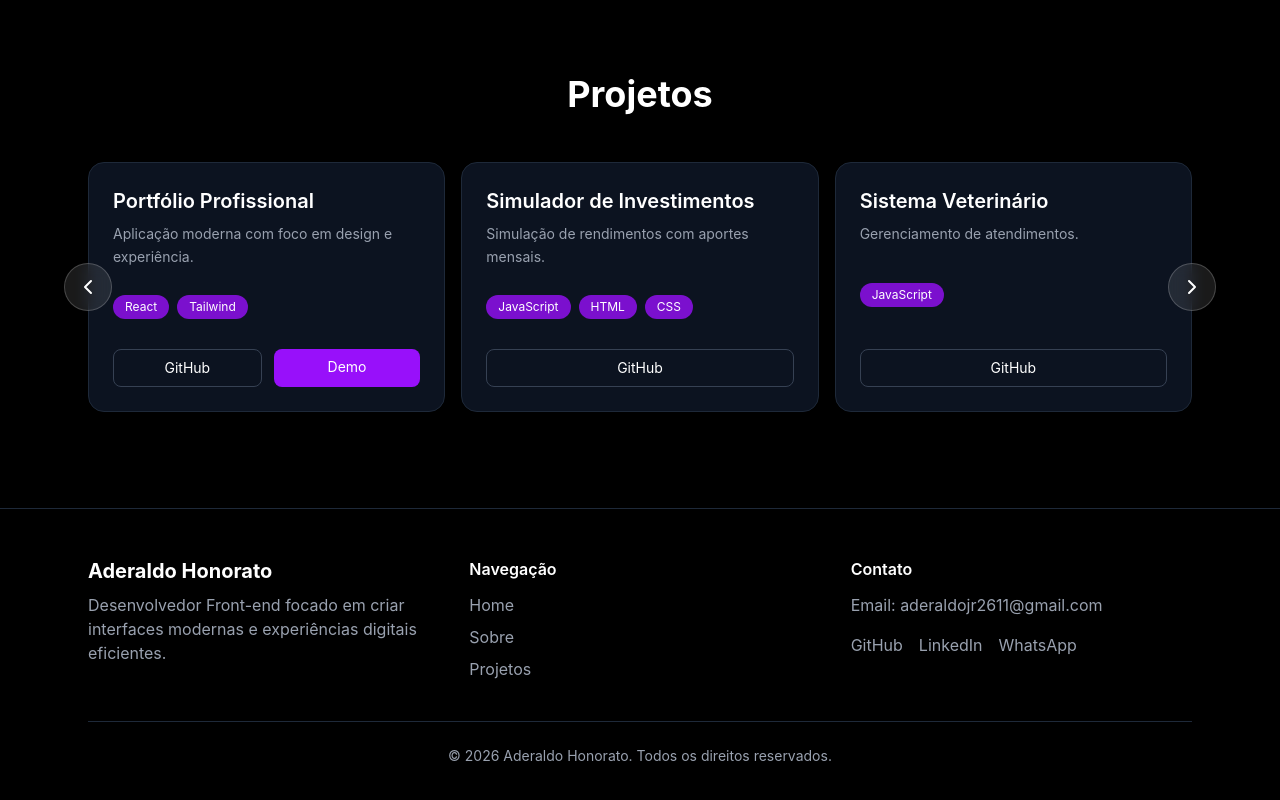
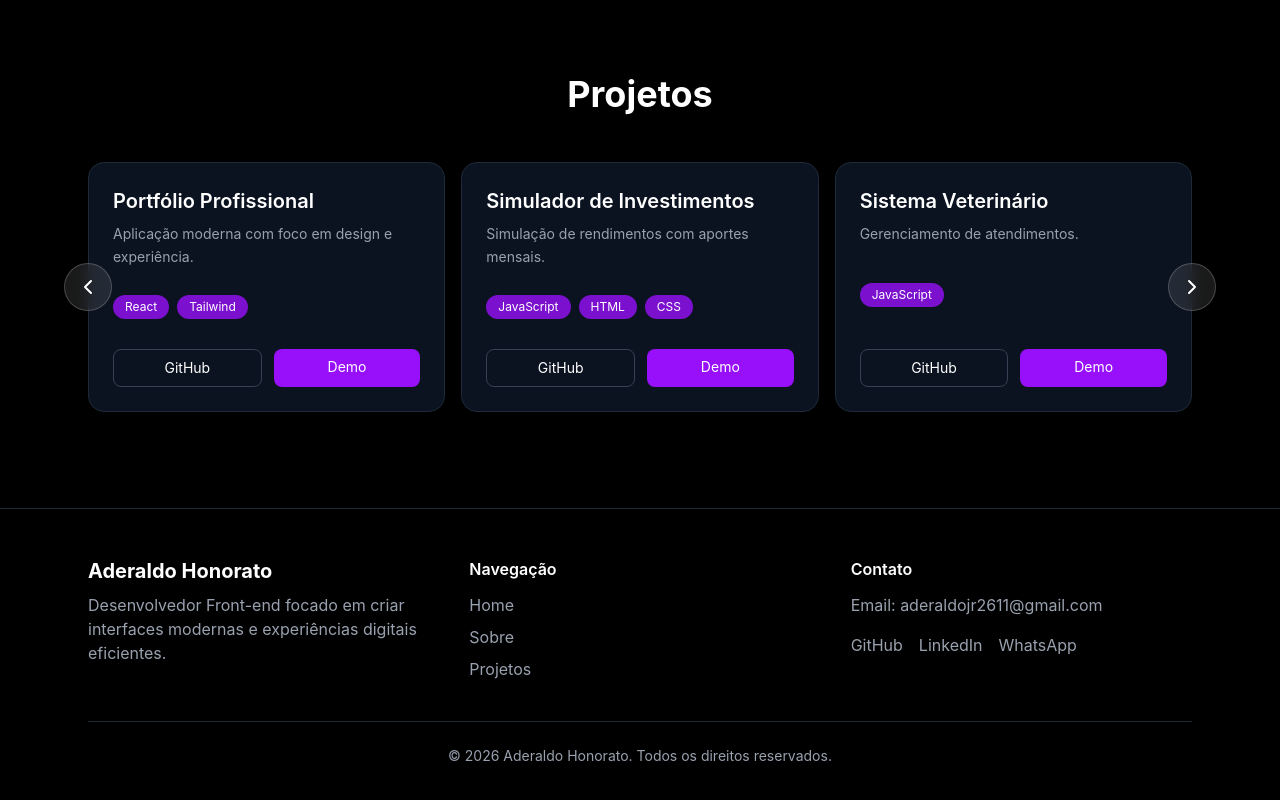
Before and after one commit to 4deraldo/4deraldo-portifolio, a React (Vite) app: page / in a window 1280 px wide. Shown: the part 1770-2570 px from the top of the page. Built offline with nearby package versions, Linux system fonts and the light colour scheme.

Commit message:
links demo

```diff
--- a/src/components/Projects.jsx
+++ b/src/components/Projects.jsx
@@ -13,19 +13,21 @@ export default function Projects() {
       desc: 'Aplicação moderna com foco em design e experiência.',
       tech: ['React', 'Tailwind'],
       github: 'https://github.com/4deraldo/4deraldo-portifolio',
-      demo: 'https://projeto-portfolio-sigma.vercel.app',
+      demo: 'https://4deraldo-portifolio.vercel.app',
     },
     {
       name: 'Simulador de Investimentos',
       desc: 'Simulação de rendimentos com aportes mensais.',
       tech: ['JavaScript', 'HTML', 'CSS'],
       github: 'https://github.com/4deraldo/projetoCalculadoraInvestimento',
+      demo: 'https://4deraldo.github.io/projetoCalculadoraInvestimento/',
     },
     {
       name: 'Sistema Veterinário',
       desc: 'Gerenciamento de atendimentos.',
       tech: ['JavaScript'],
       github: 'https://github.com/4deraldo/vetMariana',
+      demo: 'https://vet-mariana.vercel.app',
     },
     {
       name: 'Automação de Tarefas',
```
